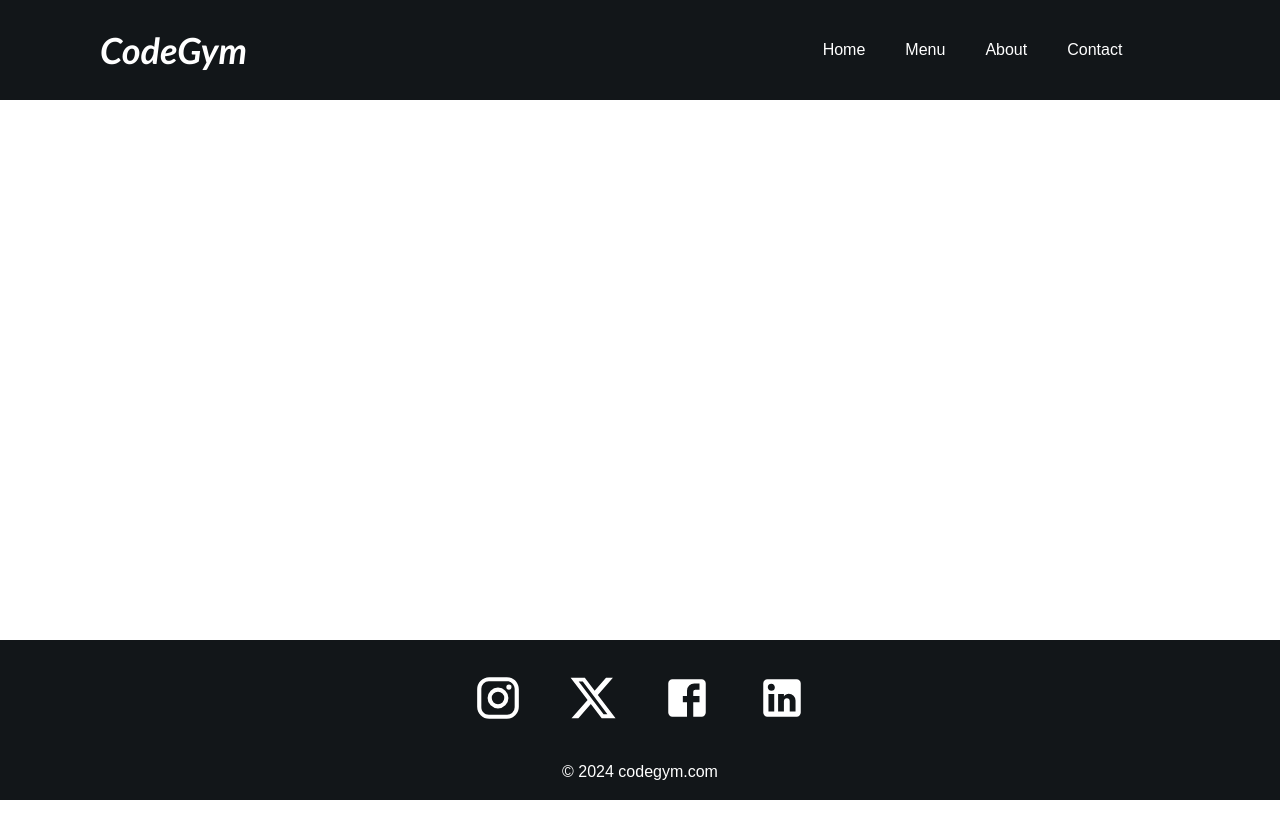
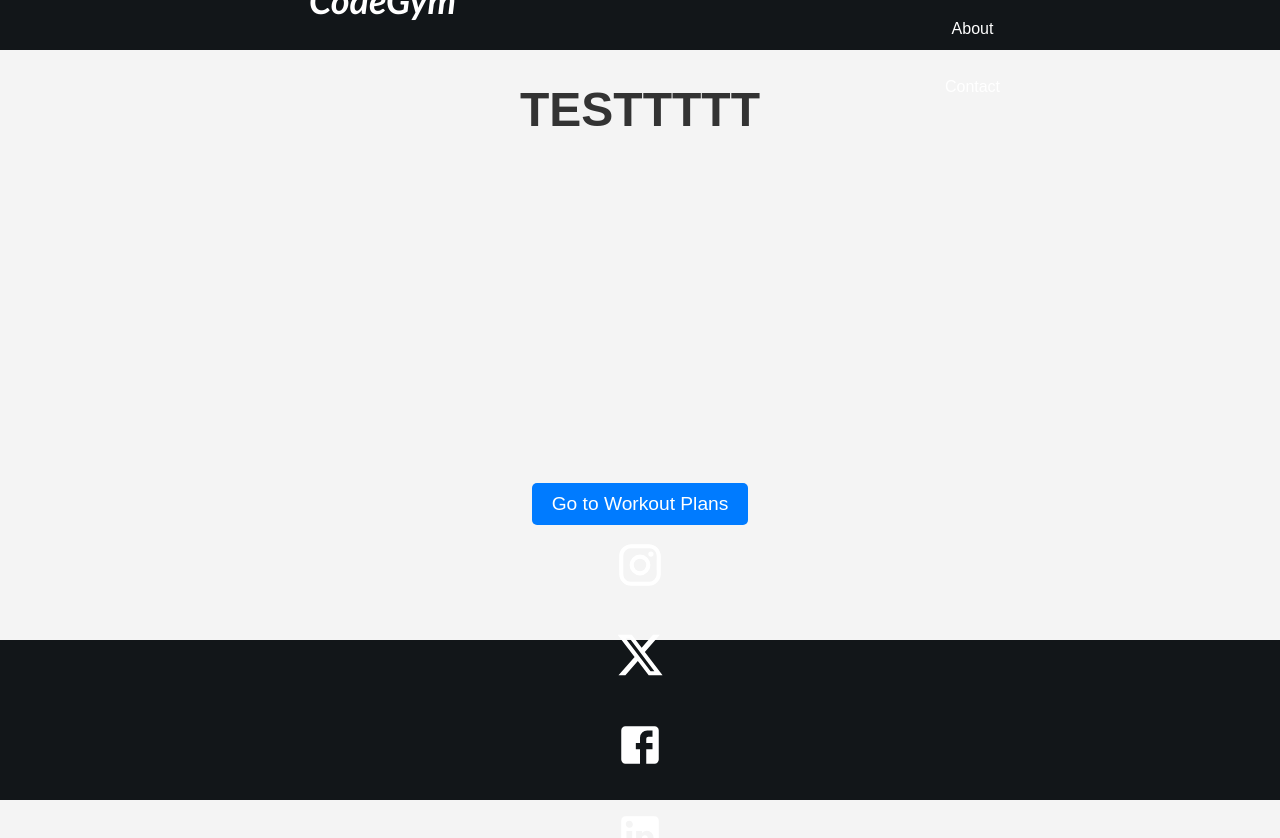
Before and after one commit to Lucia-Cai/CodeGym, a React (Create React App) app in the folder CodeGym/frontend/: page /workoutprogress in a window 1280 px wide. Shown: the top 838 px of the page. Before the commit the page ends 800 px from the top, so only its background shows below. Built offline with nearby package versions, Linux system fonts and the light colour scheme.

Commit message:
adding progress page

```diff
--- a/CodeGym/frontend/src/App.js
+++ b/CodeGym/frontend/src/App.js
@@ -7,6 +7,7 @@ import About from './pages/About';
 import Contact from './pages/Contact';
 import AddWorkout from './pages/AddWorkout';
 import WorkoutPlans from './pages/WorkOutPlans';
+import WorkoutProgress from './pages/WorkoutProgress';
 import {BrowserRouter as Router, Route, Routes} from  'react-router-dom';
 
 function App() {
@@ -20,6 +21,7 @@ function App() {
           <Route  path= "/about" exact element={<About/>}/>
           <Route  path= "/contact" exact element={<Contact/>}/>
           <Route path="/addworkout" element={<AddWorkout />} />
+          <Route path="/workoutprogress" element={<WorkoutProgress/>}/>
           <Route path="/workoutplans" element={<WorkoutPlans/>}/>
         </Routes>
         <Footer />
--- a/CodeGym/frontend/src/axios.js
+++ b/CodeGym/frontend/src/axios.js
@@ -3,6 +3,7 @@ import axiosInstance from "./axiosInstance.js";
 import axios from "axios";
 import WorkOut from "./assets/workout.png"; // Import your image or use a static URL
 
+// Fetch all workout plans
 const useWorkoutPlans = () => {
     const [plans, setPlans] = useState([]);
 
@@ -27,23 +28,6 @@ const useWorkoutPlans = () => {
     return plans;
   };
 
-
-
-// Fetch all workout plans
-// export const getWorkoutPlans = async () => {
-//   try {
-//     const response = await axiosInstance.get("/workoutplans");
-//     const processedData = response.data.map((item) => ({
-//         name: item.workout_plan_name.toUpperCase(), // Example processing: convert name to uppercase
-//         description: item.start_date
-//     }));
-//     return processedData.data;
-//   } catch (error) {
-//     console.error("Error fetching workout plans:", error);
-//     throw error;
-//   }
-// };
-
 // Add a new workout plan
 export const addWorkoutPlan = async (workoutPlan) => {
   try {
@@ -55,6 +39,31 @@ export const addWorkoutPlan = async (workoutPlan) => {
   }
 };
 
+
+// Fetch all exercises
+const useGetExercises = (workout_id) => {
+    const [plans, setPlans] = useState([]);
+
+    useEffect(() => {
+      const fetchExercises = async () => {
+        try {
+          const response = await axios.get(`http://localhost:8000//workoutplans/${workout_id}/exercises`);
+          const transformedExercises = response.data.map((exercise) => ({
+            name: exercise.name,
+            reps: exercise.reps,
+            exercise_id: exercise.exercise_id,
+            workout_id: exercise.workout_id
+          }));
+          setPlans(transformedExercises);
+        } catch (error) {
+          console.error("Error fetching workout plans:", error);
+        }
+      };
+      fetchExercises();
+    }, [workout_id]);
+
+    return plans;
+  };
 // Fetch exercises for a specific workout plan
 export const getExercises = async (workoutId) => {
   try {
--- a/CodeGym/frontend/src/pages/Menu.js
+++ b/CodeGym/frontend/src/pages/Menu.js
@@ -8,7 +8,9 @@ import getWorkoutPlans from "../axios.js";
 function Menu() {
   const navigate = useNavigate();
 
-  const handleMenuItemClick = (menuName) => {navigate(`/menu/${menuName}`);};
+  //const handleMenuItemClick = (menuName) => {navigate(`/menu/${menuName}`);};
+
+  const handleMenuTrackProgress = () => {navigate("/workoutprogress")};
 
   const handleAddWorkoutClick = () => {
     navigate("/addworkout");
@@ -21,7 +23,8 @@ function Menu() {
         <h1 className="serviceTitle">Our services</h1>
         <div className="serviceList">
             {ServiceList.map((menuItem, key)=>(
-                <button key={key} className = "workoutPlanButton" onClick={() => handleMenuItemClick(menuItem.name)}>
+                //<button key={key} className = "workoutPlanButton" onClick={() => handleMenuItemClick(menuItem.name)}>
+                <button key={key} className = "workoutPlanButton" onClick={handleMenuTrackProgress}>
                 <MenuItem
                 key = {key}
                 image={menuItem.image}
--- a/CodeGym/frontend/src/pages/WorkoutProgress.js
+++ b/CodeGym/frontend/src/pages/WorkoutProgress.js
@@ -1,11 +1,24 @@
-import React from 'react'
+import REact from 'react';
+import { useNavigate } from 'react-router-dom';
+import '../styles/WorkoutProgress.css';
 
 function WorkoutProgress() {
+  const navigate = useNavigate();
+
+  const handleMenuItemClick = () => {
+    navigate("/workoutplans");
+  };
+
   return (
     <div>
       <h1>TESTTTTT</h1>
+      <div>
+        <button className="workoutPlanButton" onClick={handleMenuItemClick}>
+          Go to Workout Plans
+        </button>
+      </div>
     </div>
-  )
+  );
 }
 
-export default WorkoutProgress
+export default WorkoutProgress;
--- /dev/null
+++ b/CodeGym/frontend/src/styles/WorkoutProgress.css
@@ -0,0 +1,40 @@
+/* General styling for the page */
+body {
+    font-family: Arial, sans-serif;
+    background-color: #f4f4f4;
+    margin: 0;
+    padding: 0;
+  }
+
+  /* Style for the main container */
+  div {
+    display: flex;
+    flex-direction: column;
+    align-items: center;
+    justify-content: center;
+    height: 100vh;
+  }
+
+  /* Styling for the title (h1) */
+  h1 {
+    font-size: 3rem;
+    color: #333;
+    margin-bottom: 20px;
+  }
+
+  /* Styling for the button */
+  .workoutPlanButton {
+    padding: 10px 20px;
+    font-size: 1.2rem;
+    background-color: #007bff;
+    color: white;
+    border: none;
+    border-radius: 5px;
+    cursor: pointer;
+    transition: background-color 0.3s ease;
+  }
+
+  /* Button hover effect */
+  .workoutPlanButton:hover {
+    background-color: #0056b3;
+  }
```
